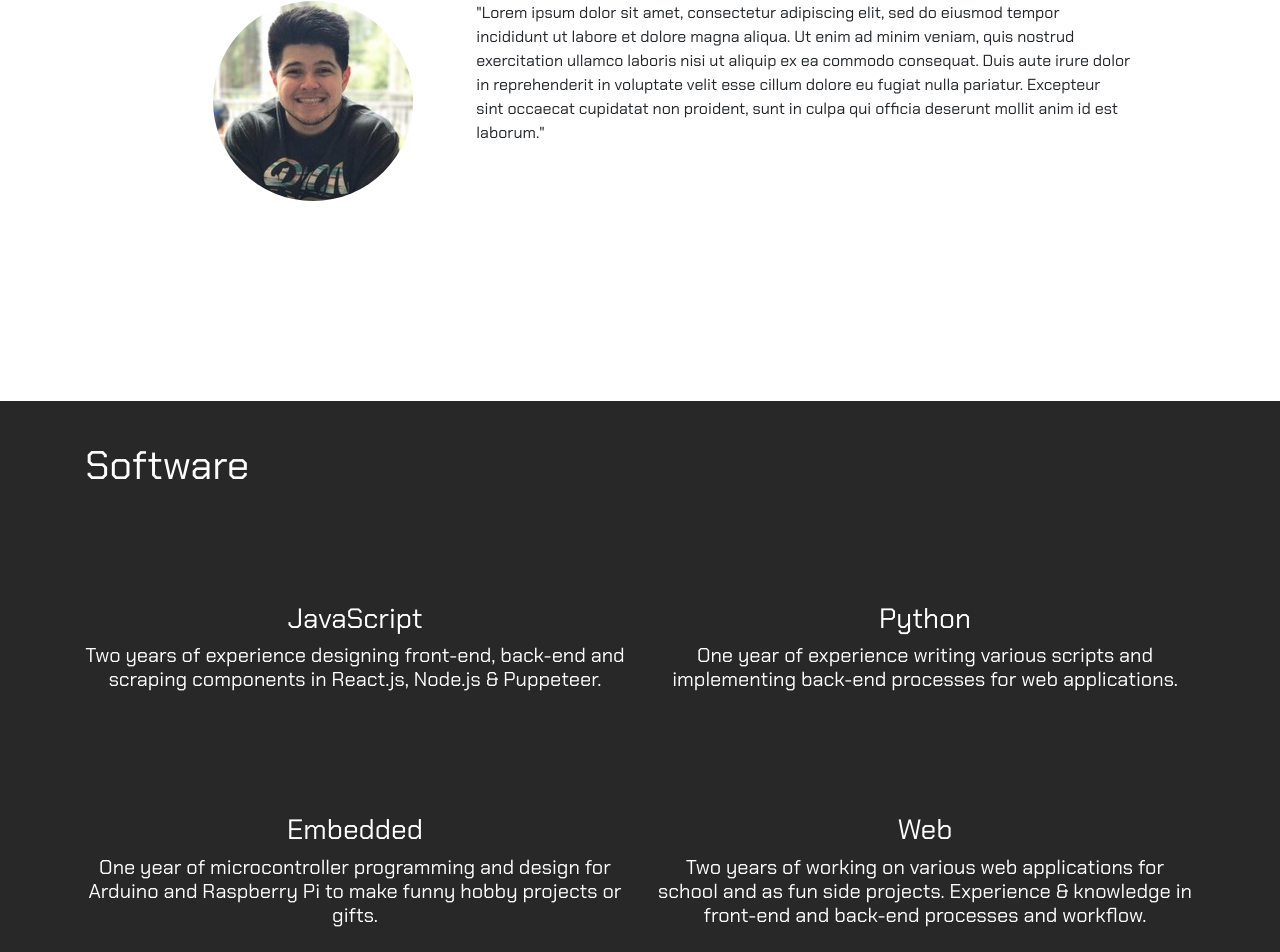
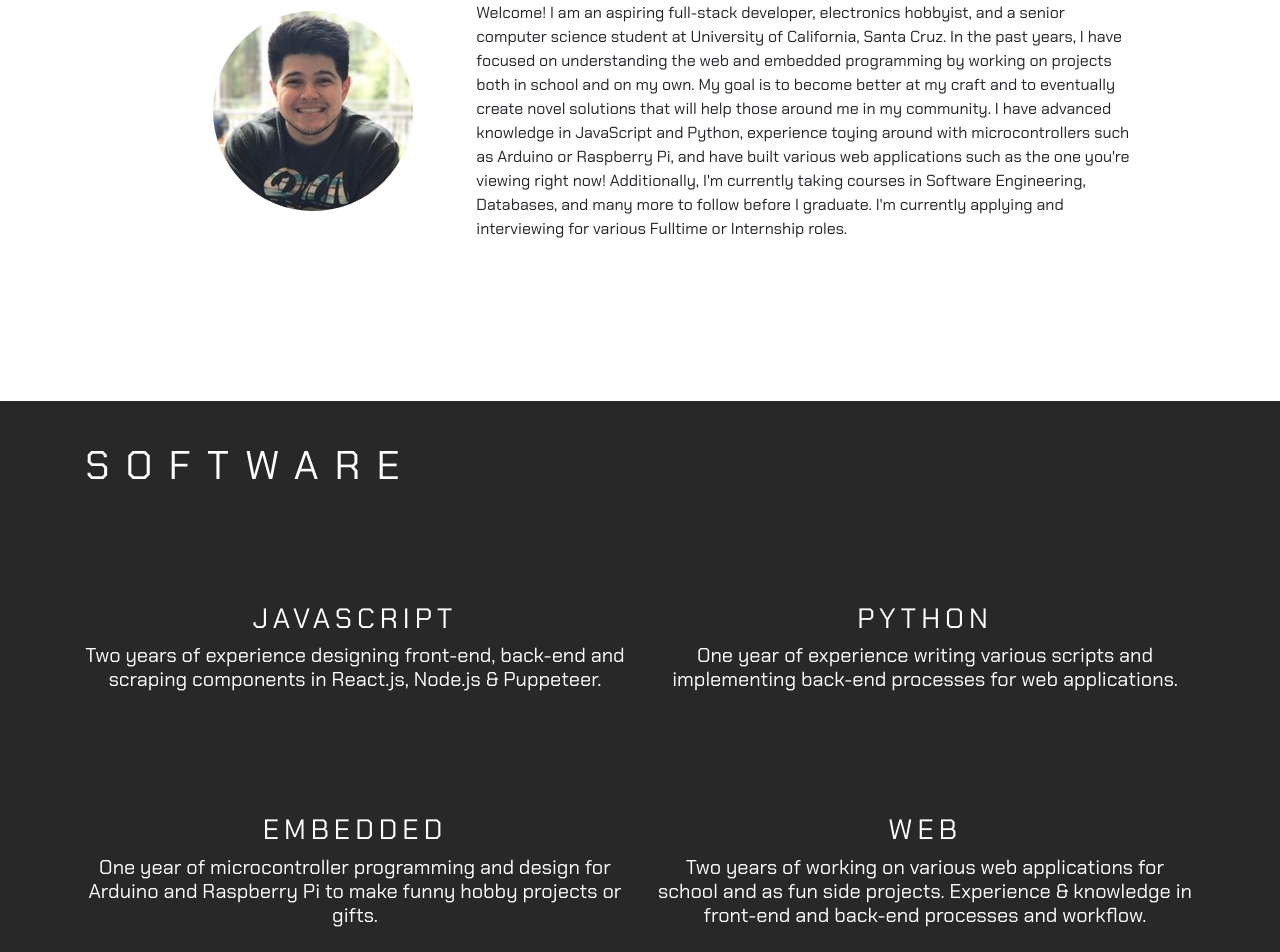
Before and after one commit to anthonydevelops/Portfolio, a React (Create React App) app: page / in a window 1280 px wide. Shown: the part 959-1911 px from the top of the page. Built offline with nearby package versions, Linux system fonts and the light colour scheme.

Commit message:
Updated Software section & about desc, mobile friendly

```diff
--- a/src/App.css
+++ b/src/App.css
@@ -28,6 +28,10 @@ html {
 }
 
 @media (max-width: 767.98px) {
+  .about {
+    height: 110vh;
+  }
+
   .education {
     height: 150vh;
   }
--- a/src/components/About.js
+++ b/src/components/About.js
@@ -14,13 +14,19 @@ export default class About extends React.Component {
         </div>
         <div className="col-12 col-lg-8 description">
           <p>
-            "Lorem ipsum dolor sit amet, consectetur adipiscing elit, sed do
-            eiusmod tempor incididunt ut labore et dolore magna aliqua. Ut enim
-            ad minim veniam, quis nostrud exercitation ullamco laboris nisi ut
-            aliquip ex ea commodo consequat. Duis aute irure dolor in
-            reprehenderit in voluptate velit esse cillum dolore eu fugiat nulla
-            pariatur. Excepteur sint occaecat cupidatat non proident, sunt in
-            culpa qui officia deserunt mollit anim id est laborum."
+            Welcome! I am an aspiring full-stack developer, electronics
+            hobbyist, and a senior computer science student at University of
+            California, Santa Cruz. In the past years, I have focused on
+            understanding the web and embedded programming by working on
+            projects both in school and on my own. My goal is to become better
+            at my craft and to eventually create novel solutions that will help
+            those around me in my community. I have advanced knowledge in
+            JavaScript and Python, experience toying around with
+            microcontrollers such as Arduino or Raspberry Pi, and have built
+            various web applications such as the one you're viewing right now!
+            Additionally, I'm currently taking courses in Software Engineering,
+            Databases, and many more to follow before I graduate. I'm currently
+            applying and interviewing for various Fulltime or Internship roles.
           </p>
         </div>
       </div>
--- a/src/components/Education.js
+++ b/src/components/Education.js
@@ -7,32 +7,32 @@ export default class Software extends React.Component {
     return (
       <div className="edu-content">
         <div className="text-left">
-          <h1>Software</h1>
+          <h1 id="software">Software</h1>
         </div>
         <Row className="text-center tech">
-          <Col className="lang" id="js" xs="12" md="6">
-            <h3>JavaScript</h3>
+          <Col className="lang" xs="12" md="6">
+            <h3 id="js">JavaScript</h3>
             <h5>
               Two years of experience designing front-end, back-end and scraping
               components in React.js, Node.js & Puppeteer.
             </h5>
           </Col>
-          <Col className="lang" id="py" xs="12" md="6">
-            <h3>Python</h3>
+          <Col className="lang" xs="12" md="6">
+            <h3 id="py">Python</h3>
             <h5>
               One year of experience writing various scripts and implementing
               back-end processes for web applications.
             </h5>
           </Col>
-          <Col className="lang" id="em" xs="12" md="6">
-            <h3>Embedded</h3>
+          <Col className="lang" xs="12" md="6">
+            <h3 id="em">Embedded</h3>
             <h5>
               One year of microcontroller programming and design for Arduino and
               Raspberry Pi to make funny hobby projects or gifts.
             </h5>
           </Col>
-          <Col className="lang" id="web" xs="12" md="6">
-            <h3>Web</h3>
+          <Col className="lang" xs="12" md="6">
+            <h3 id="web">Web</h3>
             <h5>
               Two years of working on various web applications for school and as
               fun side projects. Experience & knowledge in front-end and
--- a/src/components/Landing.js
+++ b/src/components/Landing.js
@@ -16,18 +16,27 @@ export default class Landing extends React.Component {
             </h4>
           </span>
           <br />
-          <a className="landing-link" href="https://github.com/anthonydevelops">
+          <a
+            className="landing-link"
+            target="_blank"
+            rel="noopener noreferrer"
+            href="https://github.com/anthonydevelops"
+          >
             <i class="brand-icons fab fa-github-square fa-3x" />
           </a>
           <a
             className="landing-link"
-            href="https://twitter.com/anthonydevelops"
+            target="_blank"
+            rel="noopener noreferrer"
+            href="https://www.linkedin.com/in/anthonyacampos/"
           >
             <i class="brand-icons fab fa-linkedin fa-3x" />
           </a>
           <a
             className="landing-link"
-            href="https://www.linkedin.com/in/anthonyacampos/"
+            target="_blank"
+            rel="noopener noreferrer"
+            href="https://twitter.com/anthonydevelops"
           >
             <i class="brand-icons fab fa-twitter-square fa-3x" />
           </a>
--- a/src/components/Navbar.js
+++ b/src/components/Navbar.js
@@ -29,13 +29,7 @@ export default class NavBar extends React.Component {
   render() {
     return (
       <div>
-        <Navbar
-          className="sticky-top"
-          color="faded"
-          dark
-          expand="md"
-          role="navigation"
-        >
+        <Navbar color="faded" dark expand="md" role="navigation">
           <NavbarBrand href="/">Anthony Campos</NavbarBrand>
           <NavbarToggler onClick={this.toggleNavbar} className="mr-2" />
           <Collapse isOpen={!this.state.collapsed} navbar>
--- a/src/styles/About.css
+++ b/src/styles/About.css
@@ -9,6 +9,13 @@
 .description {
   padding-right: 25rem;
   text-align: left;
+}
+
+img {
+  position: relative;
+  transform: translateY(5%);
+  vertical-align: middle;
+  border-style: none;
 }
 
 #myPhoto {
--- a/src/styles/Education.css
+++ b/src/styles/Education.css
@@ -5,3 +5,28 @@
 .lang {
   padding: 5%;
 }
+
+#software {
+  letter-spacing: 1rem;
+  text-transform: uppercase;
+}
+
+#js {
+  letter-spacing: 5px;
+  text-transform: uppercase;
+}
+
+#py {
+  letter-spacing: 5px;
+  text-transform: uppercase;
+}
+
+#em {
+  letter-spacing: 5px;
+  text-transform: uppercase;
+}
+
+#web {
+  letter-spacing: 5px;
+  text-transform: uppercase;
+}
```
